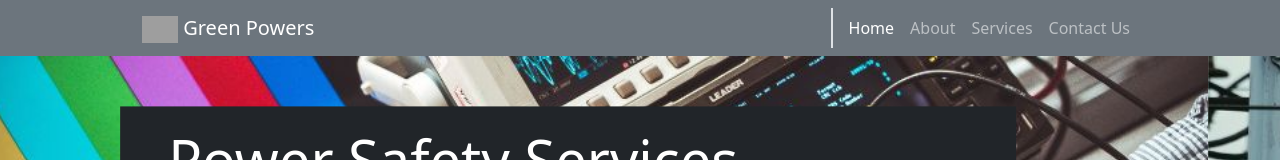
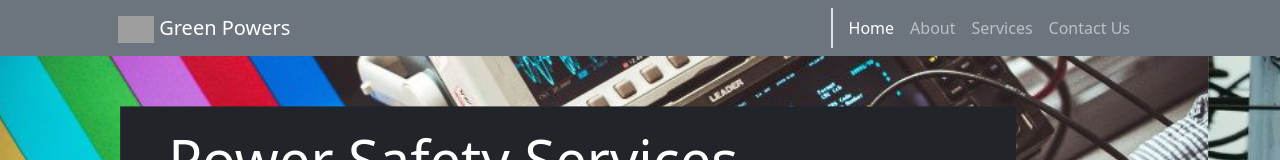
Before and after one commit to raghulashok16/greenpowers-bootstrap, a plain HTML site: page index.html in a window 1280 px wide. Shown: the top 160 px of the page. Drawn offline with nearby package versions, Linux system fonts and the light colour scheme; grey boxes are pictures that could not be loaded.

Commit message:
Update index.html

```diff
--- a/index.html
+++ b/index.html
@@ -17,7 +17,7 @@
 <body>
     <nav class="navbar navbar-expand-lg navbar-dark bg-secondary px-5">
         <div class="container px-4">
-            <a class="navbar-brand align-items-center ms-4 ps-4" href="#"><img
+            <a class="navbar-brand align-items-center ms-4" href="#"><img
                     src="https://img.icons8.com/cotton/64/null/electricity.png" width="36px" />
                 Green Powers</a>
             <button class="navbar-toggler" type="button" data-bs-toggle="collapse"
```
